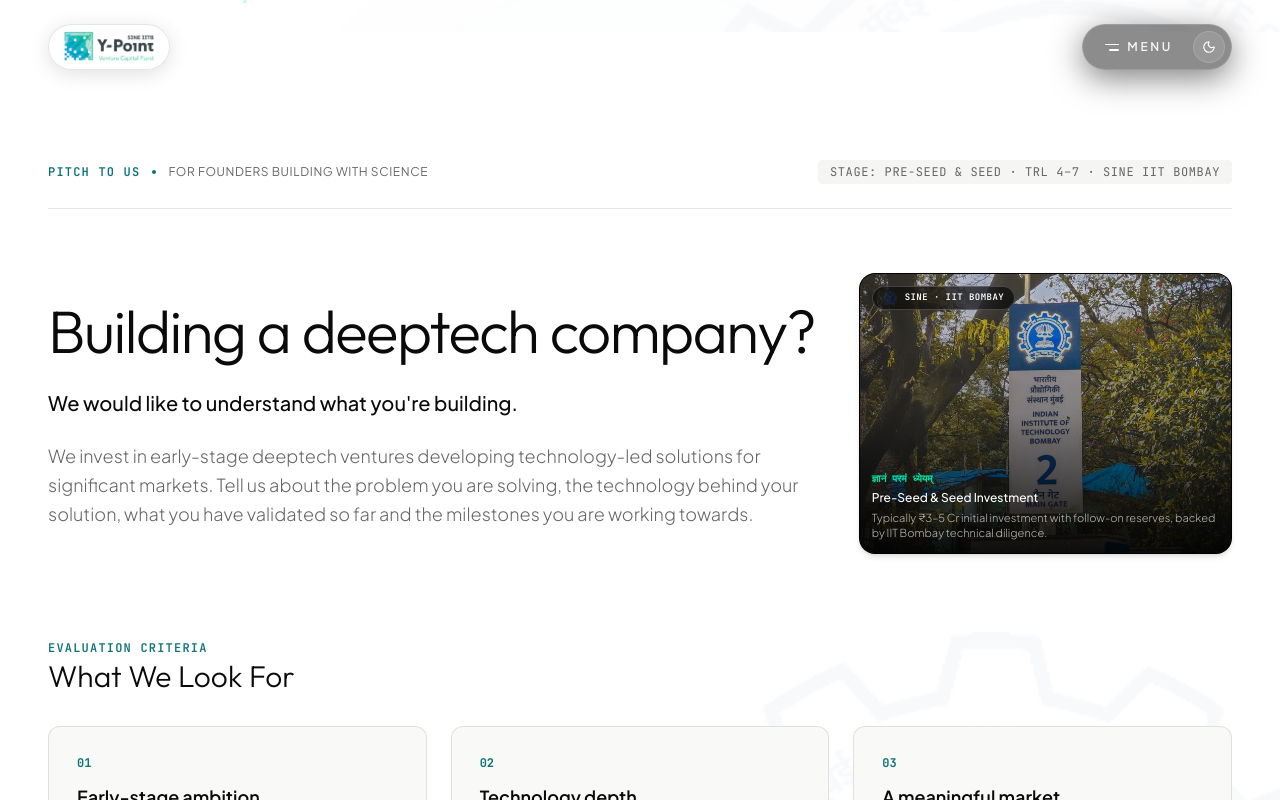
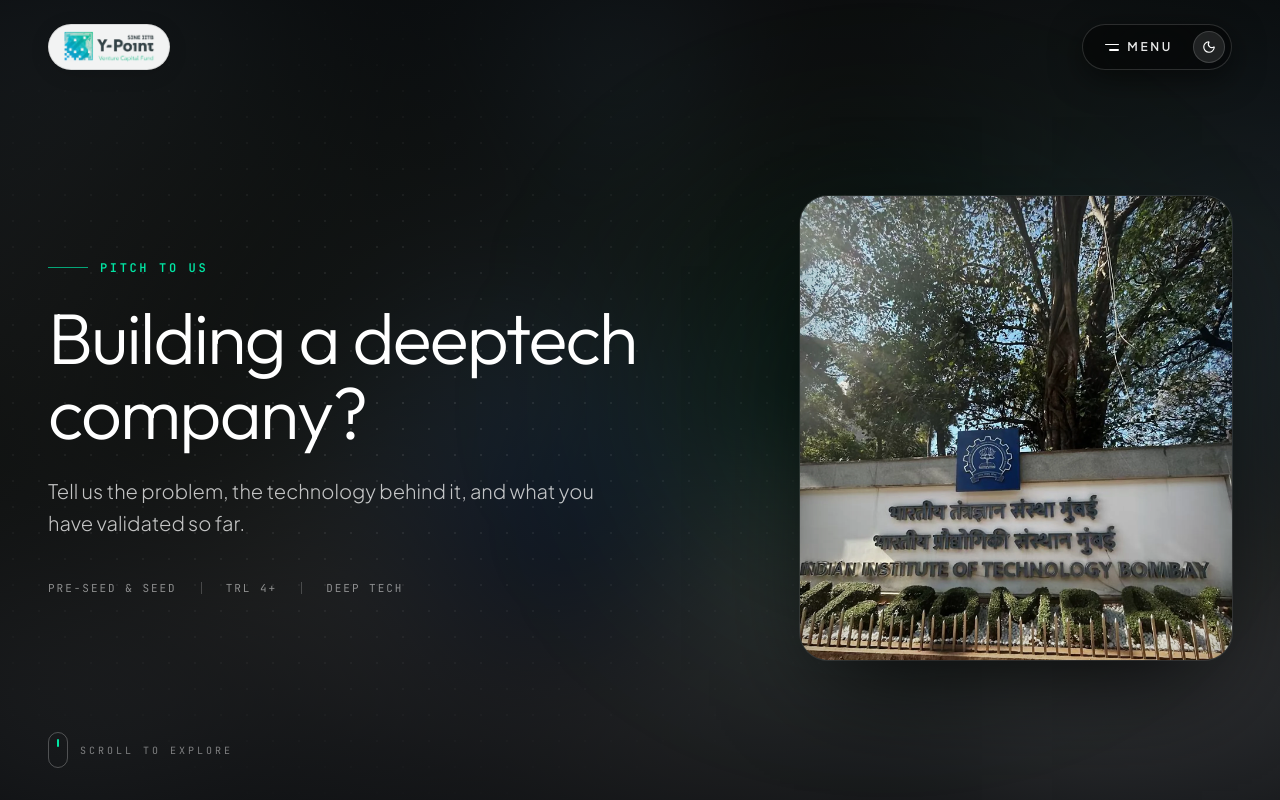
Before and after one commit to Ankit-singh-dot/y-point, a Next.js app in the folder my-app/: page /apply in a window 1280 px wide. Shown: the top 800 px of the page. Built offline with nearby package versions, Linux system fonts and the light colour scheme.

Commit message:
imcegh_impoveement app/apply/page.tsx

```diff
--- a/my-app/app/apply/page.tsx
+++ b/my-app/app/apply/page.tsx
@@ -1,11 +1,13 @@
 "use client";
 
 import React from "react";
+import PhotoHero from "../components/PhotoHero";
 import ApplySection from "../components/ApplySection";
 
 export default function ApplyPage() {
   return (
-    <main className="min-h-screen pt-8">
+    <main className="min-h-screen">
+      <PhotoHero photo="entranceWall" layout="top" eyebrow="Pitch to us" title="Building a deeptech company?" intro="Tell us the problem, the technology behind it, and what you have validated so far." />
       <ApplySection />
     </main>
   );
```
